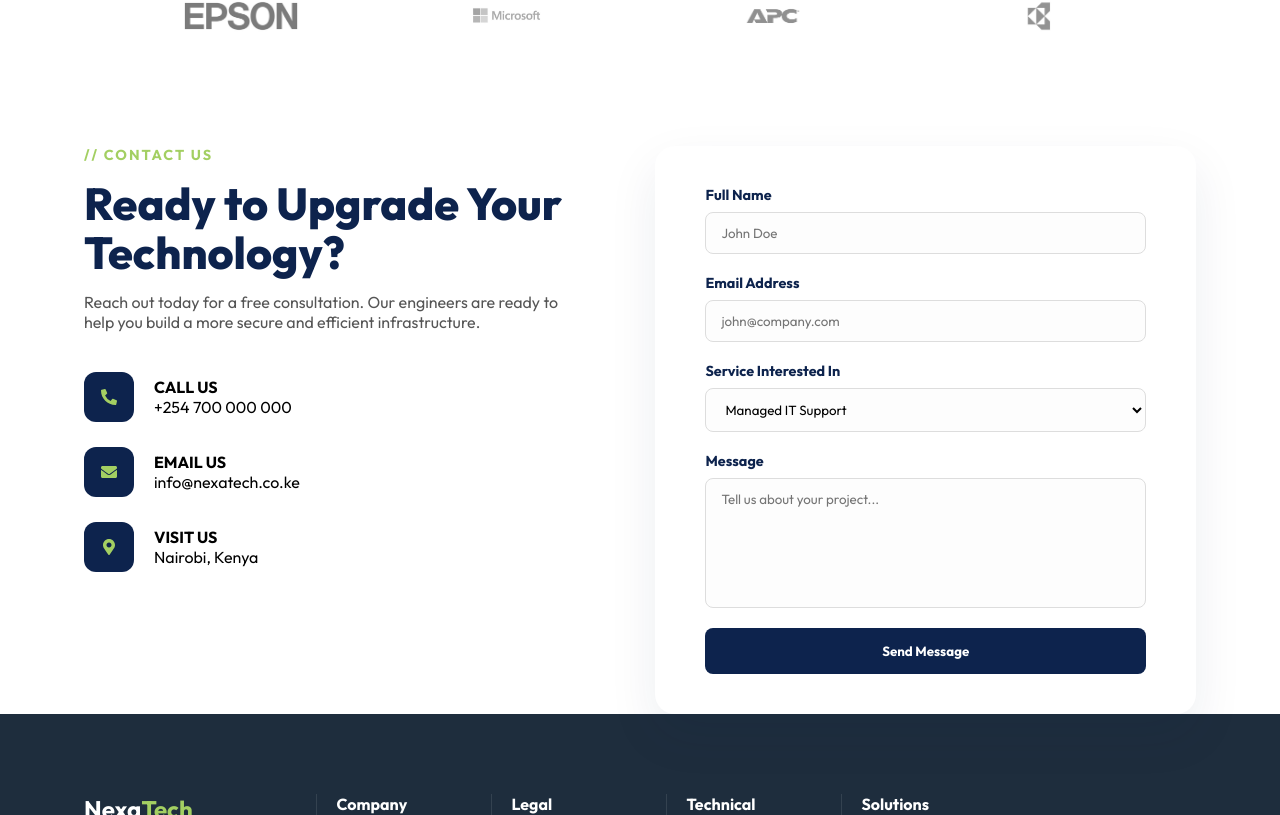
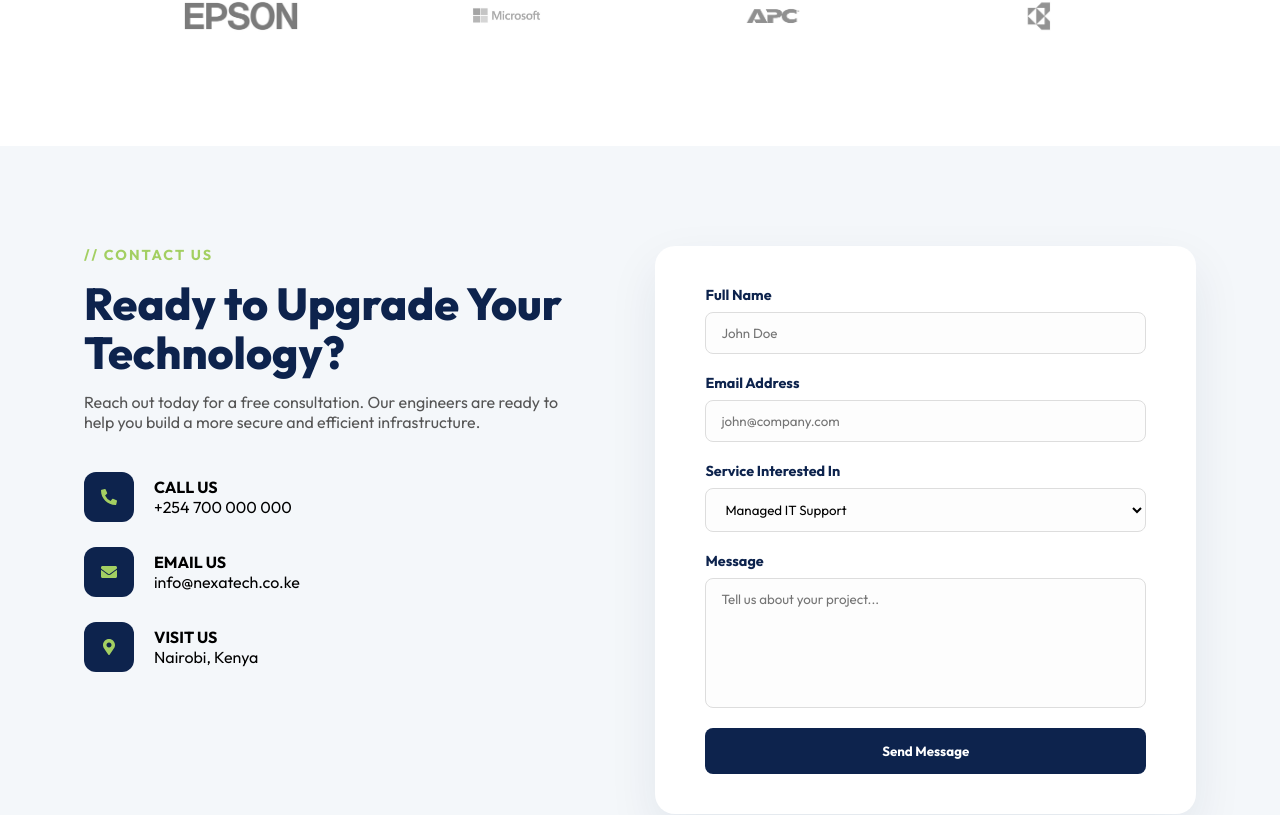
Before and after one commit to Inferno-cmd/Alvion-Consultancy-Group, a React (Vite) app: page / in a window 1280 px wide. Shown: the part 4465-5280 px from the top of the page. Built offline with nearby package versions, Linux system fonts and the light colour scheme.

Commit message:
update contact component and add to app.jsx

```diff
--- a/src/components/Contact/Contact.jsx
+++ b/src/components/Contact/Contact.jsx
@@ -14,7 +14,7 @@ const Contact = () => {
 
     emailjs.sendForm(
       'service_k0a5705',
-      'template_liygprs',
+      'template_xk008fm',
       form.current,
       'k8kZ9ej721ifskfRx'
     )
@@ -23,7 +23,7 @@ const Contact = () => {
         form.current.reset();
     })
     .catch((error) => {
-        setStatus({ type: 'error', message: 'Failed to send. Please check your dashboard settings.' });
+        setStatus({ type: 'error', message: 'Failed to send. Check EmailJS dashboard settings.' });
         console.error("EmailJS Error:", error);
     })
     .finally(() => {
--- a/src/components/Contact/contact.css
+++ b/src/components/Contact/contact.css
@@ -1,4 +1,4 @@
-v.contact-section {
+.contact-section {
     padding: 100px 0;
     background-color: #f4f7fa;
 }
```
